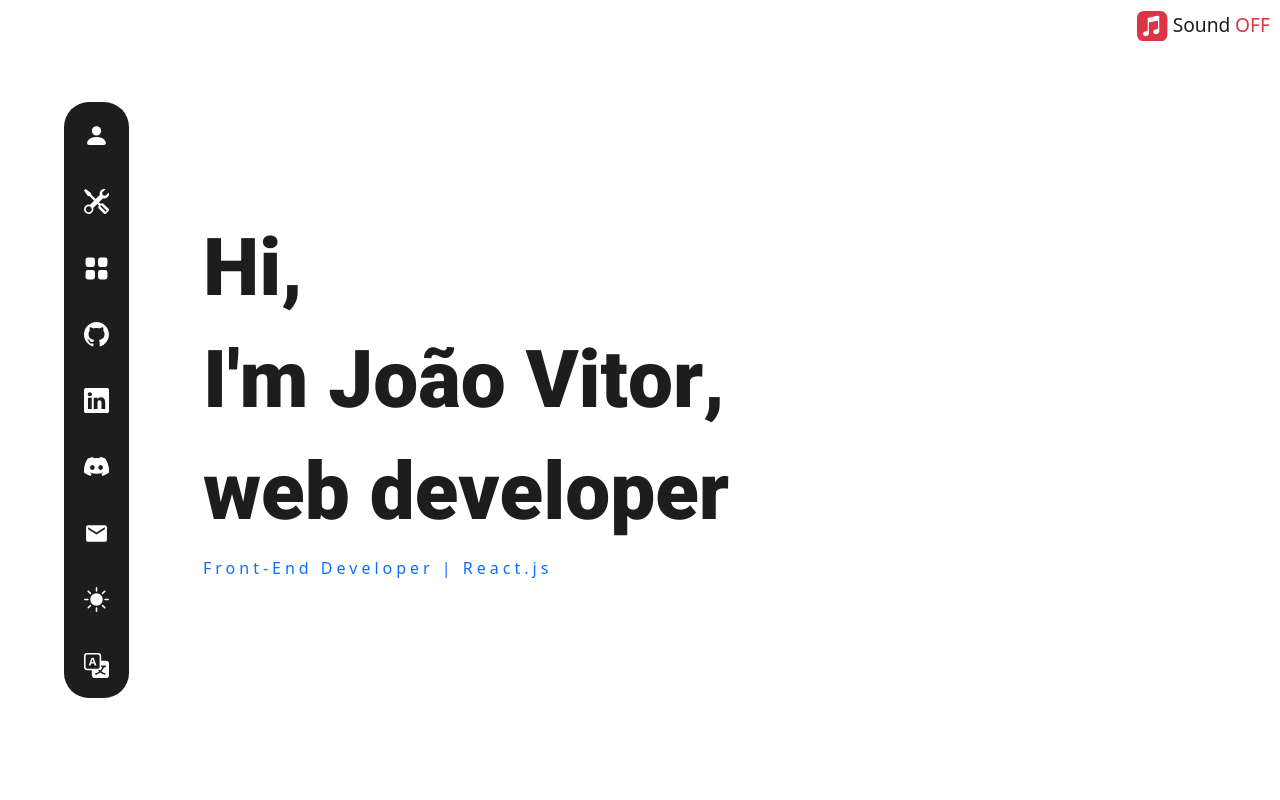
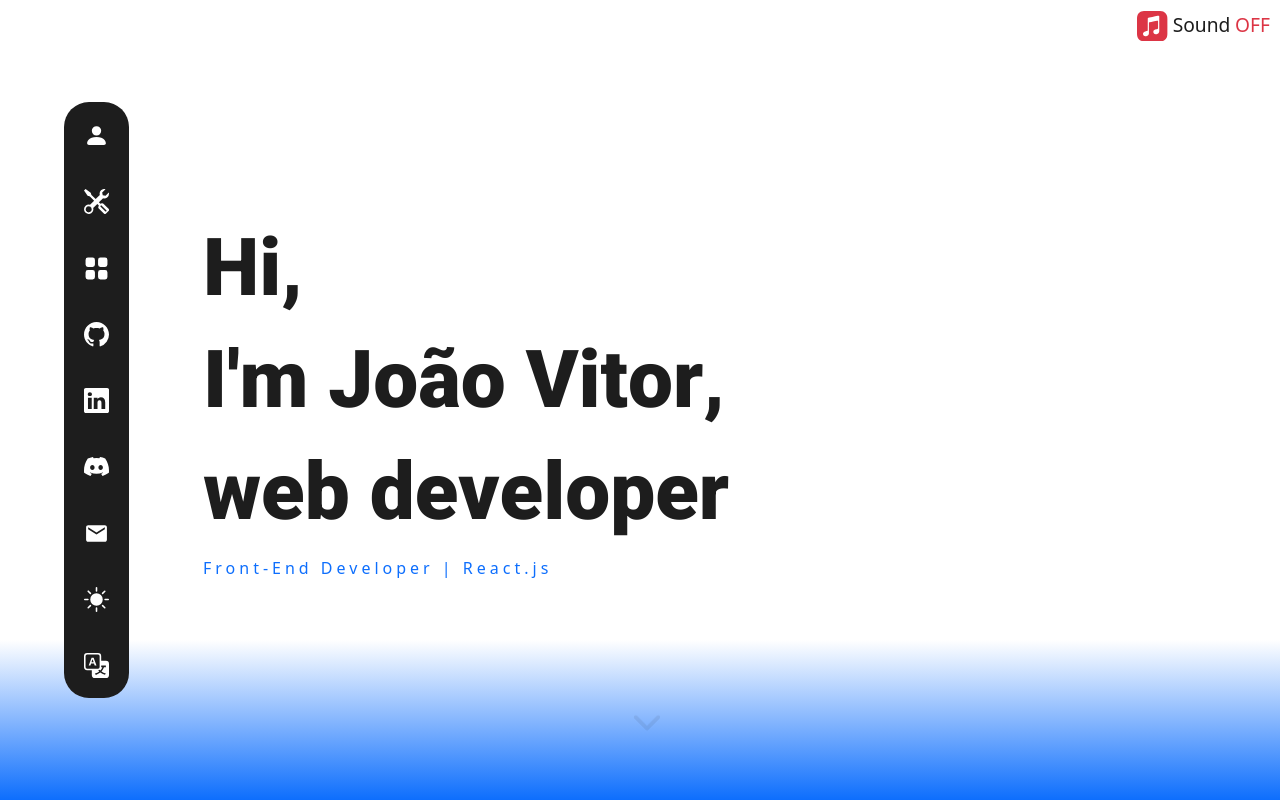
Before and after one commit to joao-mororo/portfolio, a React (Create React App) app: page / in a window 1280 px wide. Shown: the top 800 px of the page. Built offline with nearby package versions, Linux system fonts and the light colour scheme.

Commit message:
add home gradient and fix scroll animation

```diff
--- a/src/components/ScrollAnimation/ScrollDown.module.css
+++ b/src/components/ScrollAnimation/ScrollDown.module.css
@@ -2,9 +2,8 @@
   color: #fff;
   position: absolute;
   bottom: 2rem;
-  left: 50%;
+  left: 49%;
   font-size: 2.5rem;
-  z-index: -1;
 
   -webkit-animation: ca3_fade_move_down 2s ease-in-out infinite;
   -moz-animation:    ca3_fade_move_down 2s ease-in-out infinite;
@@ -29,7 +28,7 @@
 }
 
 @media screen and (max-width: 600px){
-  .scrollDown {
+  .icon {
     bottom: 4rem;
     left: 45%;
   }
--- a/src/components/ScrollAnimation/index.jsx
+++ b/src/components/ScrollAnimation/index.jsx
@@ -1,10 +1,12 @@
-import React from 'react'
+import React, { useContext } from 'react'
 import { IoIosArrowDown } from 'react-icons/io'
+import { ThemeContext } from '../../contexts/theme'
 import styles from './ScrollDown.module.css'
 
 const ScrollAnimation = () => {
+    const { scheme } = useContext(ThemeContext)
     return (
-        <span className={styles.icon}><IoIosArrowDown /></span>
+        <span className={styles.icon} style={{color: scheme.color}}><IoIosArrowDown /></span>
     )
 }
 
--- a/src/sections/Home.jsx
+++ b/src/sections/Home.jsx
@@ -19,7 +19,10 @@ const Home = () => {
     const { theme, scheme, toggleTheme } = useContext(ThemeContext)
 
     return (
-        <section className="home">
+        <section
+            className="home"
+            style={{backgroundImage: `linear-gradient(to top, var(--blue) 0%, ${scheme.bgColor} ${isDesktopOrLaptop ? '20%' : '25%'})`}}
+        >
             {(isDesktopOrLaptop || (isTabletOrMobile && !isPortrait)) && <Sidebar />}
             {(isTabletOrMobile && isPortrait) && <Menu />}
             <div className="home-message">
```
